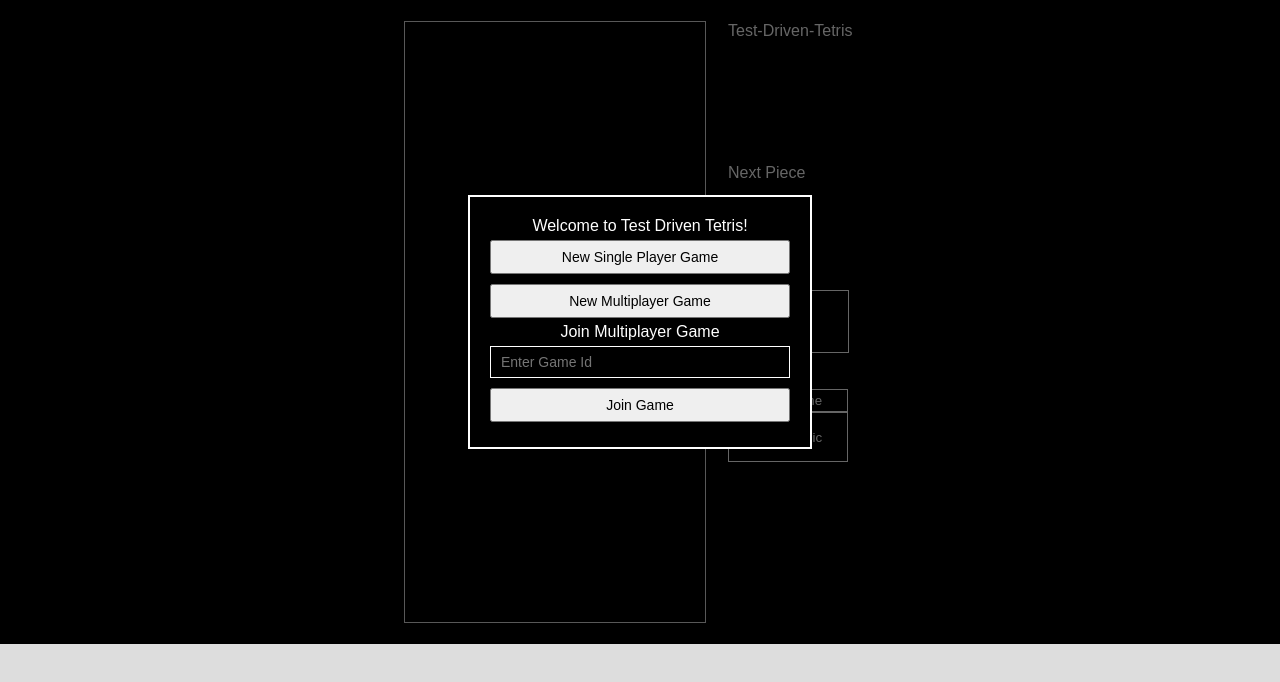
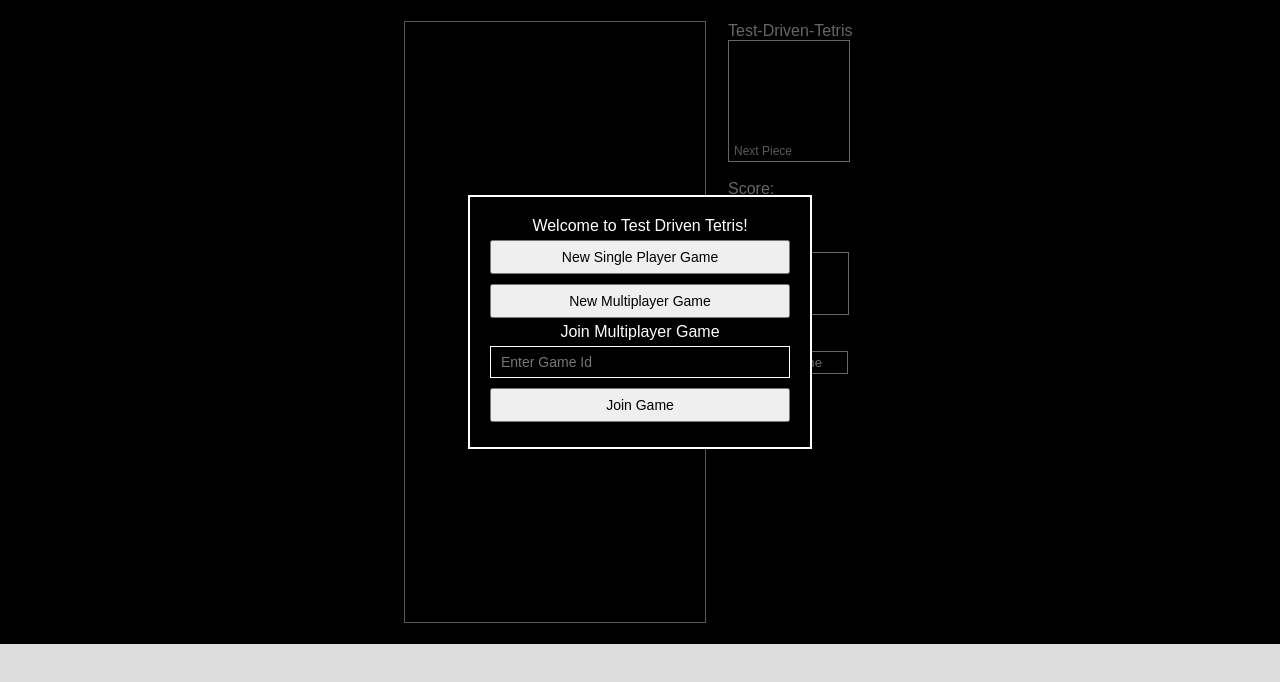
Before and after one commit to GroverW/test-driven-tetris, a website: page frontend/static/index.html in a window 1280 px wide. Drawn offline with Linux system fonts and the light colour scheme.

Commit message:
moved next piece text into container, changed mute from button to a

```diff
--- a/frontend/static/index.html
+++ b/frontend/static/index.html
@@ -43,16 +43,17 @@
     </div>
     <div id="stats" class="item-small">
       Test-Driven-Tetris
-      <canvas id="next-piece"></canvas>
-      <span>Next Piece</span>
-      <br />
+      <div id="next-piece-container">
+        <canvas id="next-piece"></canvas>
+        <span id="next-piece-label">Next Piece</span>
+      </div>
       <br />
       <ul>
         <li><span>Score:</span> <span id="game-score"></span></li>
         <li><span>Level:</span> <span id="game-level"></span></li>
         <li><span>Lines:</span> <span id="game-lines"></span></li>
       </ul>
-      <br /><br />
+      <br />
       <div class="power-ups">
         <div id="p-up1"></div>
         <div id="p-up2"></div>
@@ -62,7 +63,8 @@
       <br /><br />
       <button id="start">Start Game</button>
       <p id="game-id"></p>
-      <button id="mute">Mute Music</button>
+      <br />
+      <a id="mute"></a>
     </div>
   </div>
   <audio id="music" src="/audio/original_theme.mp3" loop preload="auto">
```
